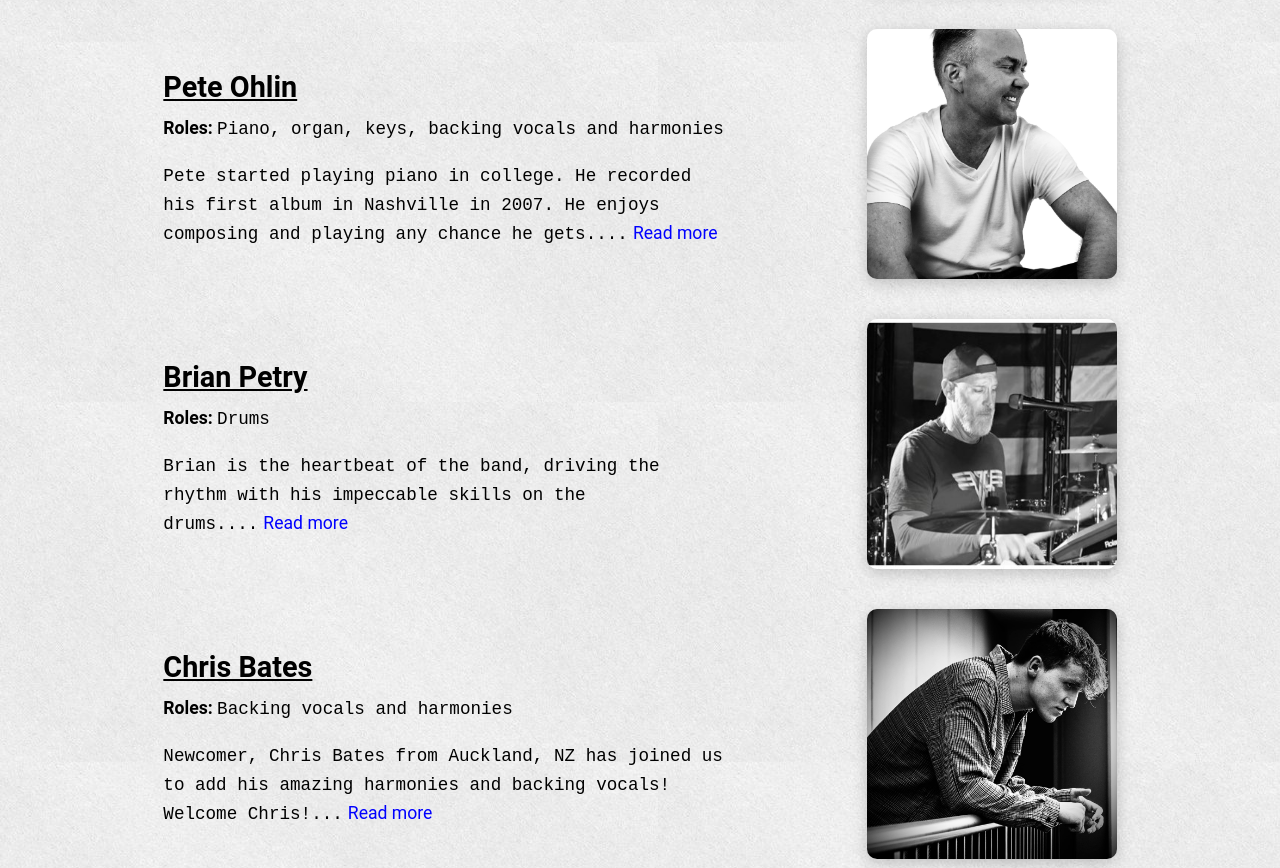
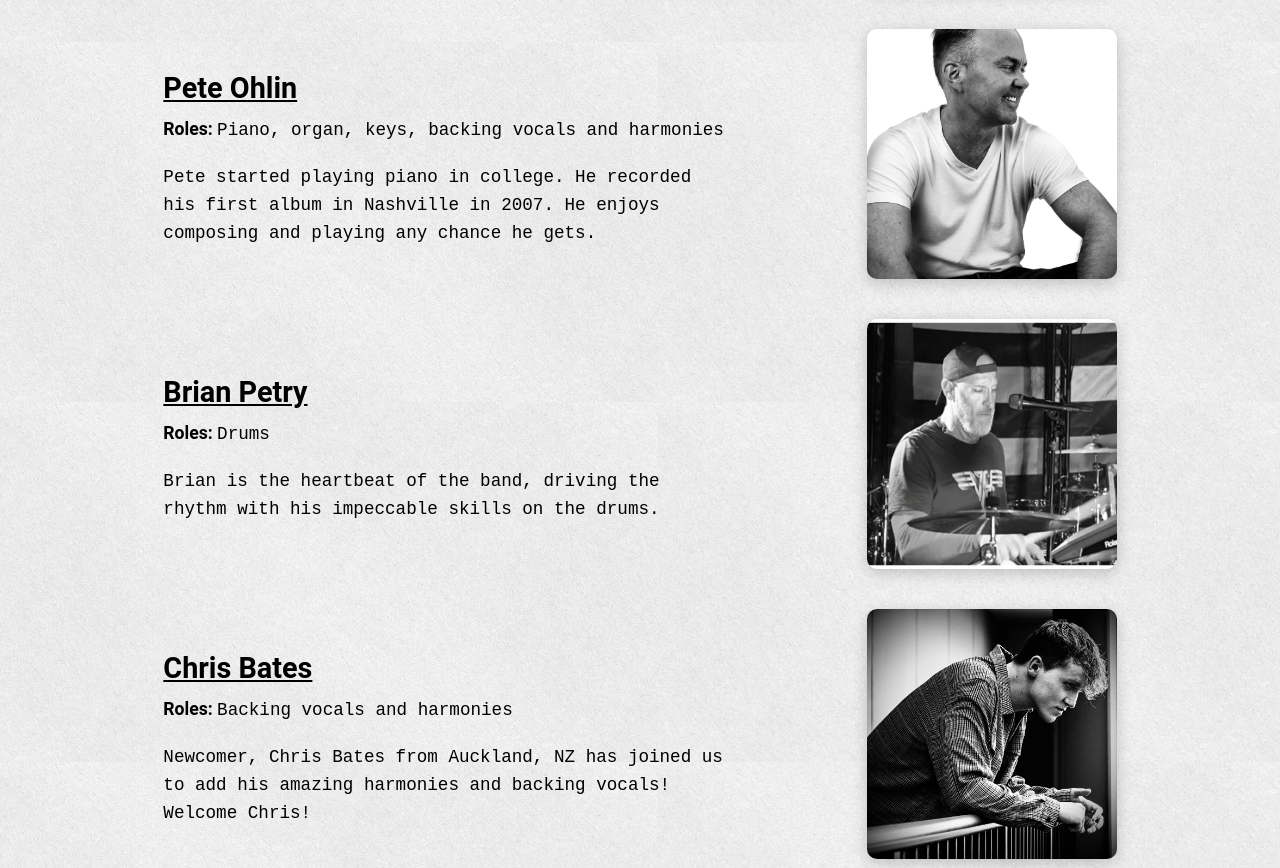
Before and after one commit to austinohlfs96/-byDesert, a React (Create React App) app in the folder dividedbydesert/: page / in a window 1280 px wide. Shown: the part 3040-3908 px from the top of the page. Built offline with nearby package versions, Linux system fonts and the light colour scheme; a web font is replaced by a local one.

Commit message:
ReadMore

```diff
--- a/dividedbydesert/src/Member.js
+++ b/dividedbydesert/src/Member.js
@@ -56,23 +56,26 @@ const Members = () => {
   {/* Render band members dynamically */}
   {bandMembers.map((member, index) => {
     const isExpanded = expandedState[index];
+    const shouldShowReadMore = member.bio.length > 150; // Check if bio is longer than 150 characters
     return (
       <div className="member" key={index}>
         <div className="member-photo">
           <img src={member.image} alt={member.name} />
         </div>
         <div className="member-info">
-              <h3 style={{textDecoration: 'underline', marginTop: '10px'}}>{member.name}</h3>
+          <h3 style={{ textDecoration: 'underline', marginTop: '10px' }}>{member.name}</h3>
           <p className="role"><strong>Roles: </strong>{member.role}</p>
           <br />
           <p className="bio">
-                {isExpanded ? member.bio : member.bio.substring(0, 150) + '...'}
+            {isExpanded || !shouldShowReadMore ? member.bio : member.bio.substring(0, 150) + '...'}
+            {shouldShowReadMore && (
               <span
                 style={{ color: 'blue', cursor: 'pointer', marginLeft: '5px' }}
                 onClick={() => toggleExpand(index)}
               >
                 {isExpanded ? 'Read less' : 'Read more'}
               </span>
+            )}
           </p>
         </div>
       </div>
@@ -80,6 +83,7 @@ const Members = () => {
   })}
   <Newsletter />
 </section>
+
   );
 };
 
```
Lines whose indentation alone changed are shown as unchanged.
